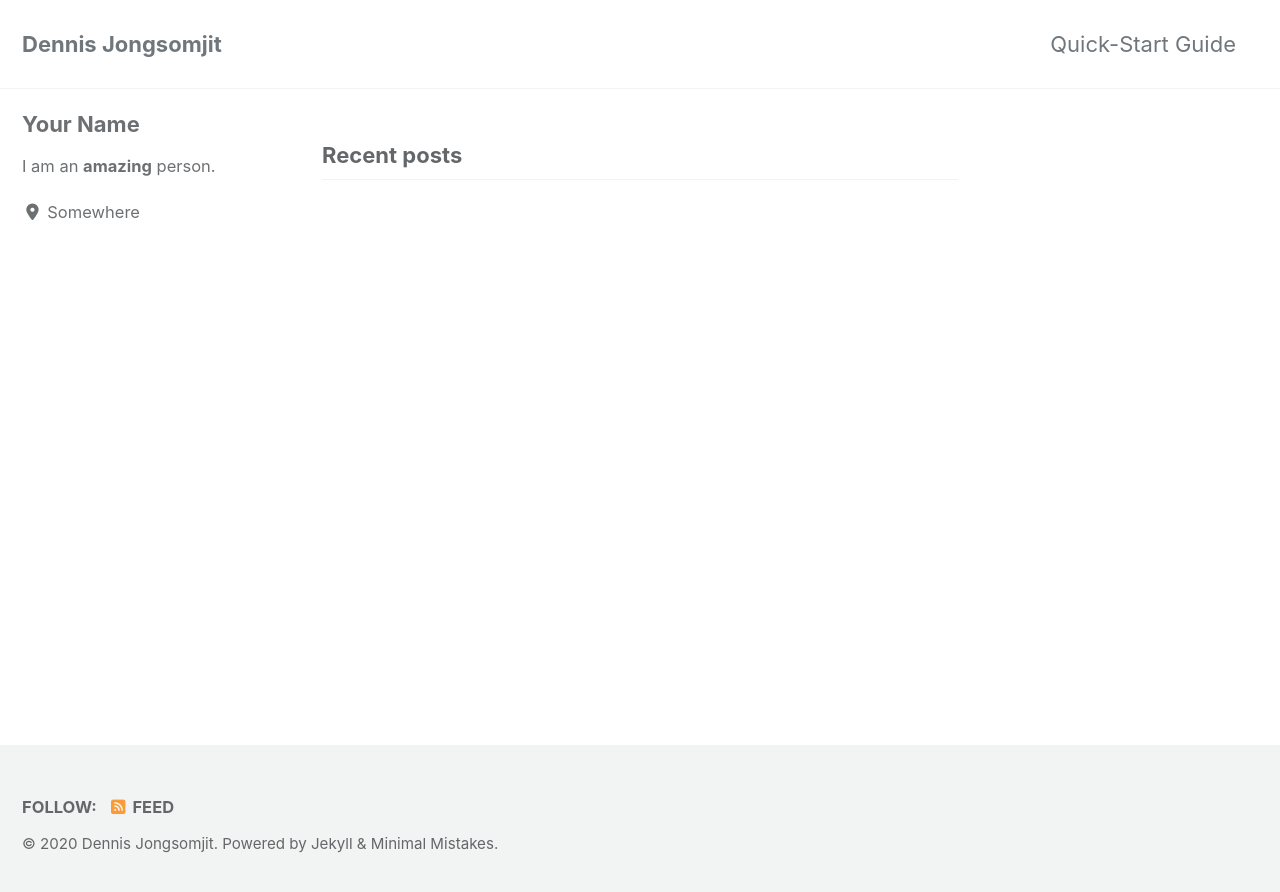
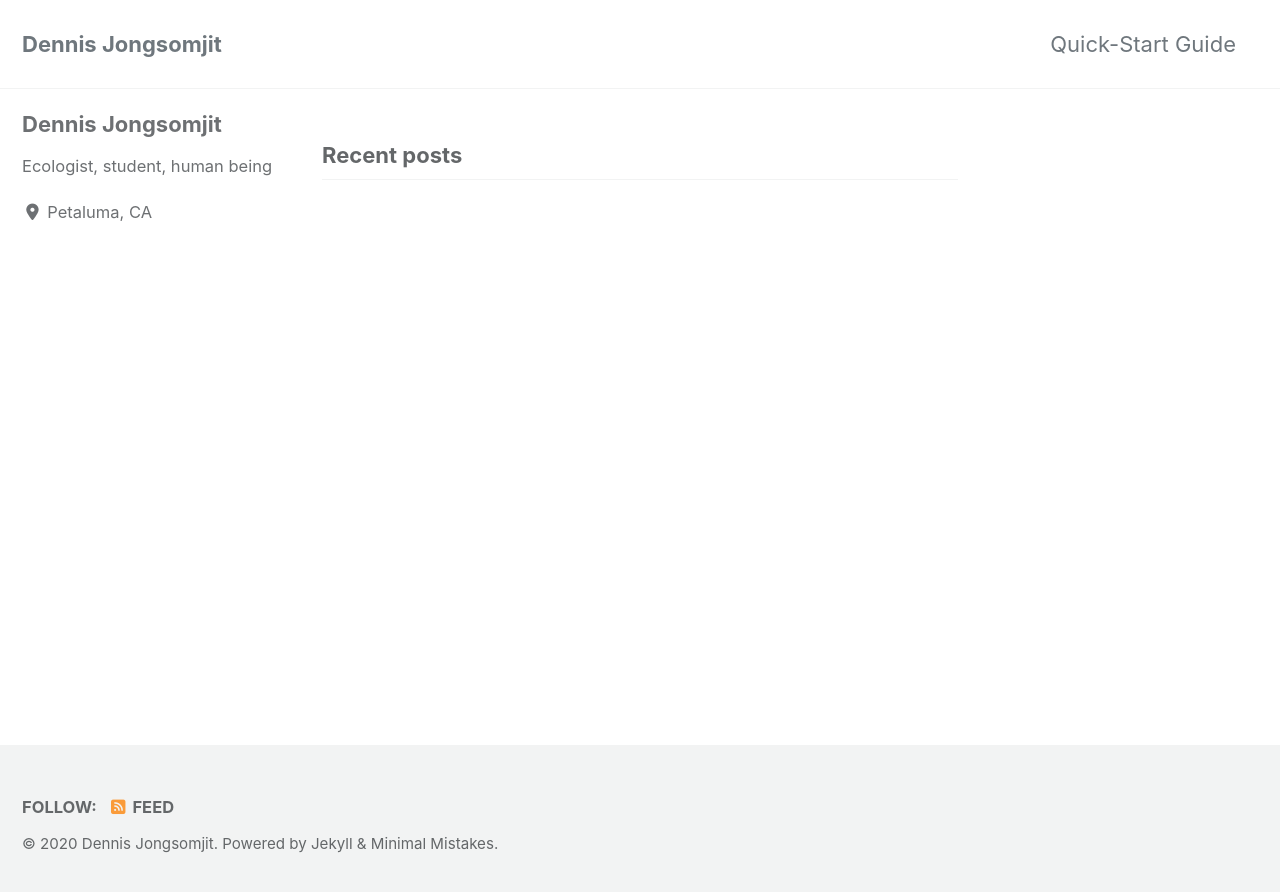
Before and after one commit to jongsomjit/jongsomjit.github.io, a Jekyll site: the page built from index.html, in a window 1280 px wide. Shown: the top 892 px of the page. Built offline with Jekyll 4.4.1, drawn with Linux system fonts in a browser that asks for light colours; cached includes are drawn as plain includes; nearby versions of some CDN libraries; the list of posts is cut into pages by our own code.

Commit message:
Update _config.yml

```diff
--- a/_config.yml
+++ b/_config.yml
@@ -93,10 +93,10 @@ analytics:
 
 # Site Author
 author:
-  name             : "Your Name"
+  name             : "Dennis Jongsomjit"
   avatar           : # path of avatar image, e.g. "/assets/images/bio-photo.jpg"
-  bio              : "I am an **amazing** person."
-  location         : "Somewhere"
+  bio              : "Ecologist, student, human being"
+  location         : "Petaluma, CA"
   email            :
   links:
     - label: "Email"
```
